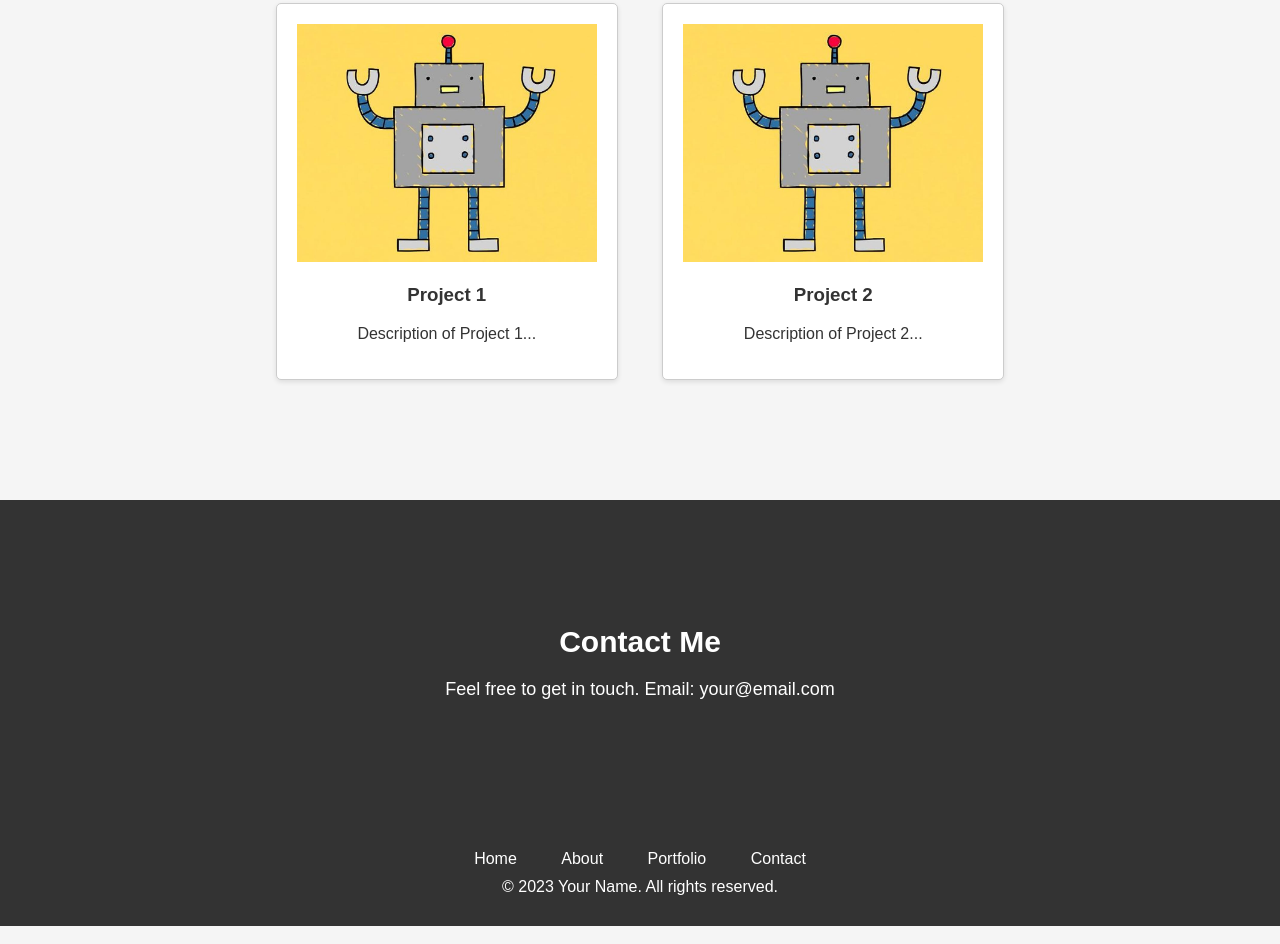
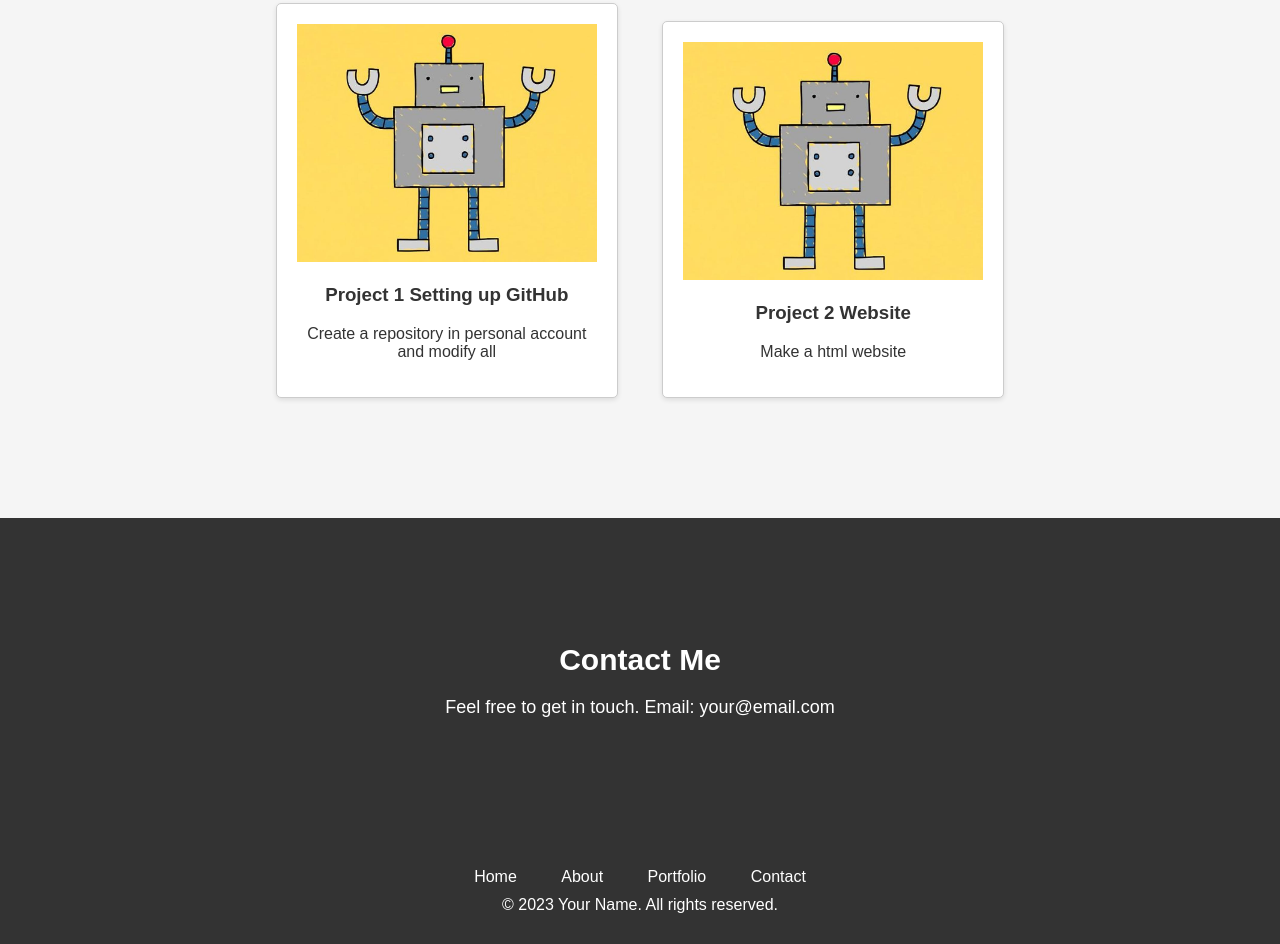
Before and after one commit to crishelpc/portfolio, a plain HTML site: page index.html in a window 1280 px wide. Shown: the part 913-1857 px from the top of the page. Drawn offline with Linux system fonts and the light colour scheme.

Commit message:
modify project description

```diff
--- a/index.html
+++ b/index.html
@@ -33,13 +33,13 @@
         <h2>Portfolio</h2>
         <div class="portfolio-item">
             <img src="img/img1.jpg" alt="Project 1">
-            <h3>Project 1</h3>
-            <p>Description of Project 1...</p>
+            <h3>Project 1 Setting up GitHub</h3>
+            <p>Create a repository in personal account and modify all</p>
         </div>
         <div class="portfolio-item">
             <img src="img/img1.jpg" alt="Project 2">
-            <h3>Project 2</h3>
-            <p>Description of Project 2...</p>
+            <h3>Project 2  Website</h3>
+            <p>Make a html website</p>
         </div>
         <!-- Add more portfolio items as needed -->
     </section>
```
